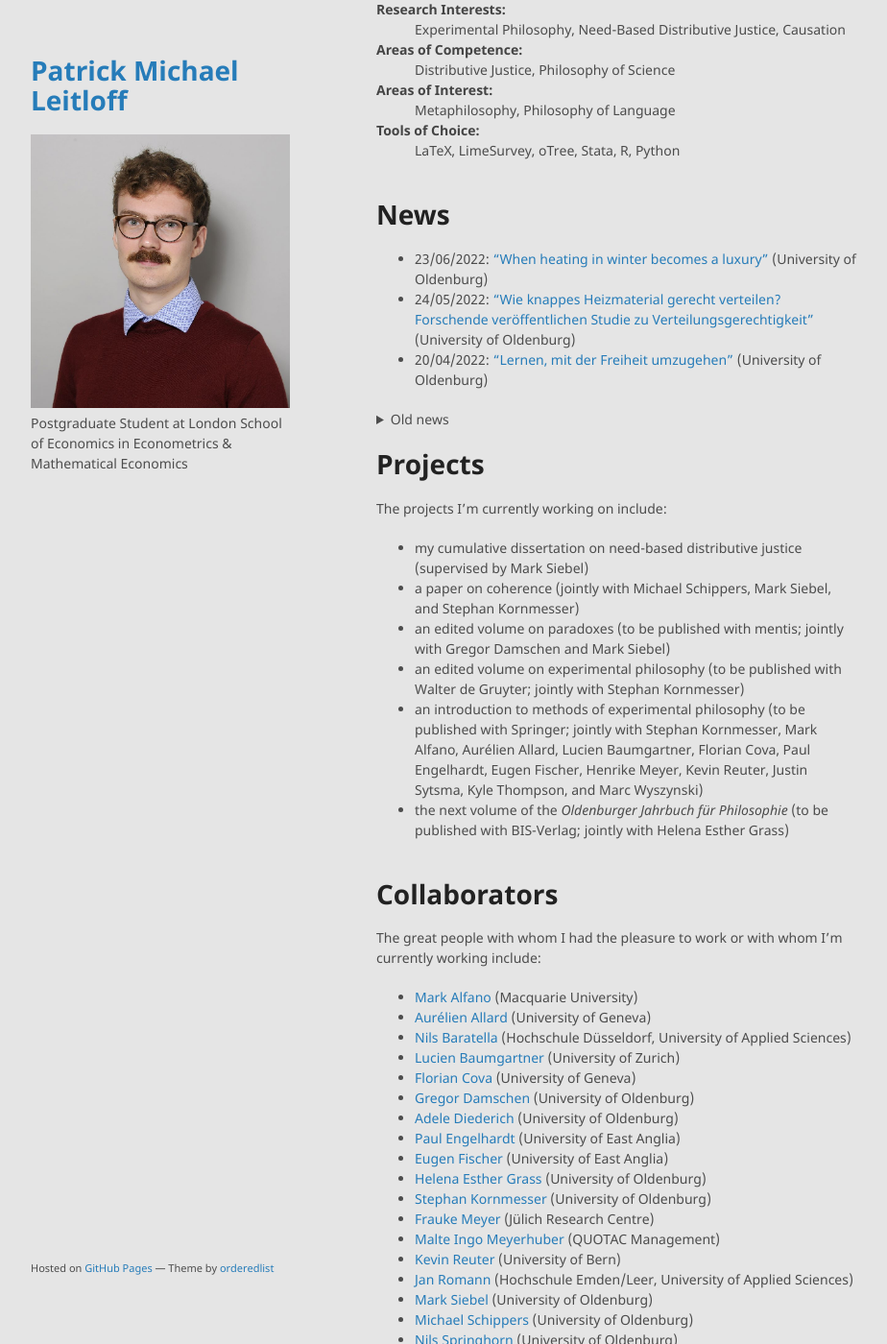
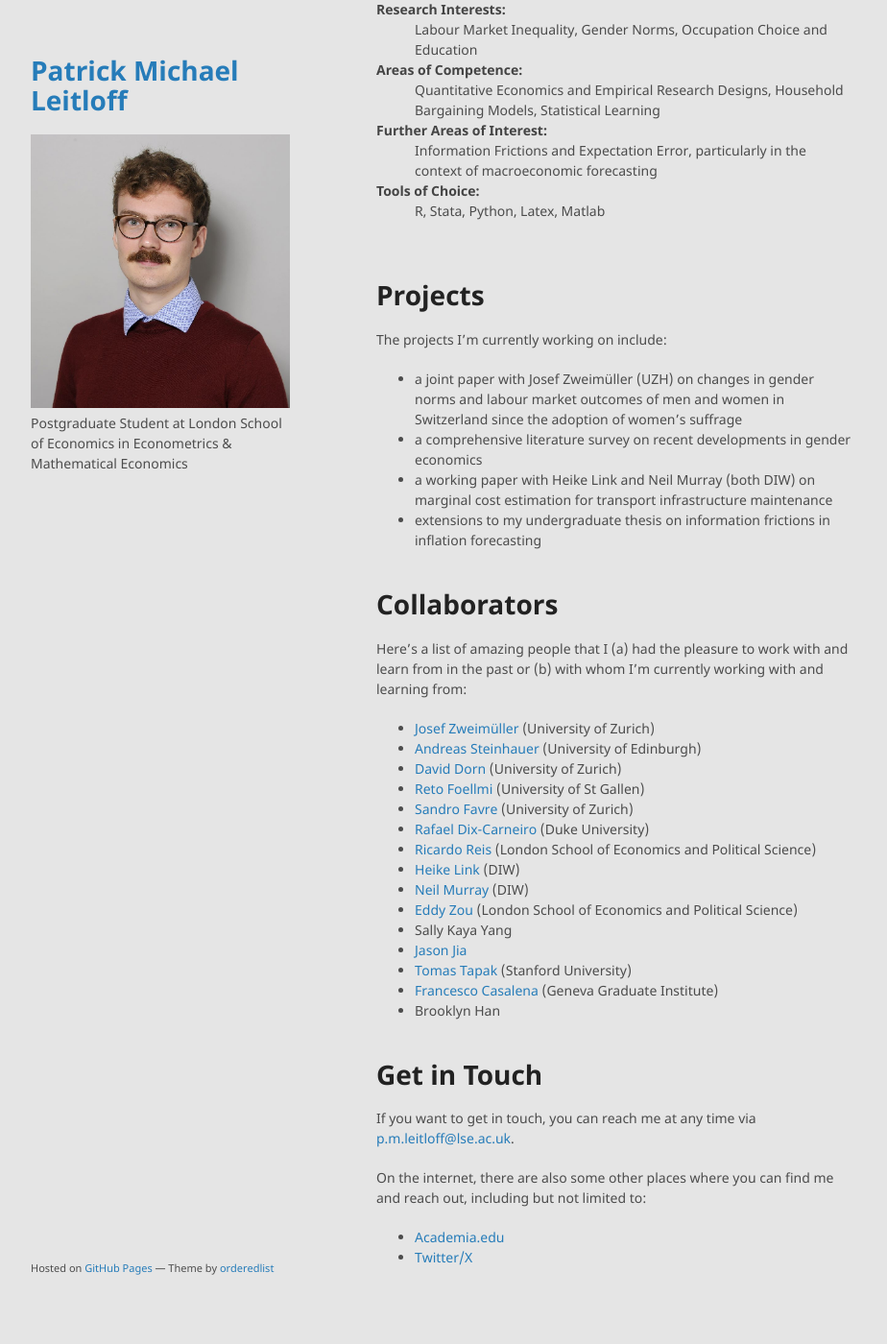
Before and after one commit to patrick-leitloff/patrick-leitloff.github.io, a Jekyll site: the page built from index.md, in a window 1280 px wide and 1400 px high, scrolled down 308 px. Shown: the whole window at 96% size, without its empty margins (178-1102 px from the left). Built offline with Jekyll 4.4.1, drawn with Linux system fonts in a browser that asks for light colours; some of the changed text lies outside the part shown.

Commit message:
Update index.md

```diff
--- a/index.md
+++ b/index.md
@@ -8,22 +8,24 @@ Hi, my name is Patrick! I’m a postgraduate student at the London School of Eco
 + my [employment](./employment.md),
 + the [publications](./publications.md) I’ve (co-) written
 
-Most of this information can also be found bundled in my CV (of which you can find the most recent version [here](https://.pdf).
+Most of this information can also be found bundled in my CV (of which you can find the most recent version [here](https://drive.google.com/file/d/1Ai2mt1Wzk93KegvQwh1Q7NkugNRq_aMt/view?usp=drive_link).
 
 * * *
 
 <dl>
    <dt>Research Interests:</dt>
-      <dd>Experimental Philosophy, Need-Based Distributive Justice, Causation</dd>
+      <dd>Labour Market Inequality, Gender Norms, Occupation Choice and Education</dd>
    <dt>Areas of Competence:</dt>
-      <dd>Distributive Justice, Philosophy of Science</dd>
-   <dt>Areas of Interest:</dt>
-      <dd>Metaphilosophy, Philosophy of Language</dd>
+      <dd>Quantitative Economics and Empirical Research Designs, Household Bargaining Models, Statistical Learning</dd>
+   <dt>Further Areas of Interest:</dt>
+      <dd>Information Frictions and Expectation Error, particularly in the context of macroeconomic forecasting</dd>
    <dt>Tools of Choice:</dt>
-      <dd>LaTeX, LimeSurvey, oTree, Stata, R, Python</dd>
+      <dd>R, Stata, Python, Latex, Matlab</dd>
 </dl>
 
 * * *
+
+<!---
 
 # News
 
@@ -56,46 +58,40 @@ Most of this information can also be found bundled in my CV (of which you can fi
 </ul>
 </details>
 
+-->
+
 * * *
 
 # Projects
 
 The projects I’m currently working on include:
-+ my cumulative dissertation on need-based distributive justice (supervised by Mark Siebel)
-+ a paper on coherence (jointly with Michael Schippers, Mark Siebel, and Stephan Kornmesser)
-+ an edited volume on paradoxes (to be published with mentis; jointly with Gregor Damschen and Mark Siebel)
-+ an edited volume on experimental philosophy (to be published with Walter de Gruyter; jointly with Stephan Kornmesser)
-+ an introduction to methods of experimental philosophy (to be published with Springer; jointly with Stephan Kornmesser, Mark Alfano, Aurélien Allard, Lucien Baumgartner, Florian Cova, Paul Engelhardt, Eugen Fischer, Henrike Meyer, Kevin Reuter, Justin Sytsma, Kyle Thompson, and Marc Wyszynski)
-+ the next volume of the _Oldenburger Jahrbuch für Philosophie_ (to be published with BIS-Verlag; jointly with Helena Esther Grass)
++ a joint paper with Josef Zweimüller (UZH) on changes in gender norms and labour market outcomes of men and women in Switzerland since the adoption of women's suffrage
++ a comprehensive literature survey on recent developments in gender economics
++ a working paper with Heike Link and Neil Murray (both DIW) on marginal cost estimation for transport infrastructure maintenance
++ extensions to my undergraduate thesis on information frictions in inflation forecasting
+
 
 * * *
 
 # Collaborators
 
-The great people with whom I had the pleasure to work or with whom I’m currently working include:
-+ [Mark Alfano](https://researchers.mq.edu.au/en/persons/mark-alfano) (Macquarie University)
-+ [Aurélien Allard](https://www.unige.ch/medecine/ieh2/welcome/staff/aurelien-allard/) (University of Geneva)
-+ [Nils Baratella](https://soz-kult.hs-duesseldorf.de/personen/baratella) (Hochschule Düsseldorf, University of Applied Sciences)
-+ [Lucien Baumgartner](https://www.philosophie.uzh.ch/de/seminar/people/research/snsf_reuter/baumgartner.html) (University of Zurich)
-+ [Florian Cova](https://www.unige.ch/cisa/center/members/cova-florian/) (University of Geneva)
-+ [Gregor Damschen](https://uol.de/philosophie/dr-gregor-damschen) (University of Oldenburg)
-+ [Adele Diederich](https://www.jacobs-university.de/directory/adiederich) (University of Oldenburg)
-+ [Paul Engelhardt](https://research-portal.uea.ac.uk/en/persons/paul-engelhardt) (University of East Anglia)
-+ [Eugen Fischer](https://research-portal.uea.ac.uk/en/persons/eugen-fischer) (University of East Anglia)
-+ [Helena Esther Grass](https://uol.de/philosophie/helena-grass) (University of Oldenburg)
-+ [Stephan Kornmesser](https://uol.de/stephan-kornmesser) (University of Oldenburg)
-+ [Frauke Meyer](https://www.fz-juelich.de/profile/meyer_f) (Jülich Research Centre)
-+ [Malte Ingo Meyerhuber](https://www.quotac.de/das-team.html) (QUOTAC Management)
-+ [Kevin Reuter](https://www.philosophie.unibe.ch/ueber_uns/personen/reuter/index_ger.html) (University of Bern)
-+ [Jan Romann](https://github.com/JKRhb) (Hochschule Emden/Leer, University of Applied Sciences)
-+ [Mark Siebel](https://uol.de/philosophie/prof-dr-mark-siebel) (University of Oldenburg)
-+ [Michael Schippers](https://uol.de/philosophie/ehemalige/dr-michael-schippers) (University of Oldenburg)
-+ [Nils Springhorn](https://uol.de/polsys/team/nils-springhorn) (University of Oldenburg)
-+ [Stefan Traub](https://www.hsu-hh.de/be/) (Helmut Schmidt University, University of the Federal Armed Forces Hamburg)
-+ [Justin Sytsma](https://people.wgtn.ac.nz/justin.sytsma) (Victoria University of Wellington)
-+ [Arne Robert Weiss](http://fae.ua.es/FAEX/weissarne-r/) (University of Alicante)
-+ [Kyle Thompson](https://www.kthompsonphilosophy.com/) (Harvey Mudd College)
-+ [Marc Wyszynski](https://www.uni-bremen.de/universitaet/campus/mitarbeiterinnenverzeichnis/person/187022/Wyszynski) (University of Bremen)
+Here's a list of amazing people that I (a) had the pleasure to work with and learn from in the past or (b) with whom I’m currently working with and learning from:
++ [Josef Zweimüller](https://sites.google.com/view/josefzweimueller/home) (University of Zurich)
++ [Andreas Steinhauer](https://www.ed.ac.uk/profile/andreas-steinhauer) (University of Edinburgh)
++ [David Dorn](https://www.ddorn.net/) (University of Zurich)
++ [Reto Foellmi](https://sites.google.com/site/foellmireto/home) (University of St Gallen)
++ [Sandro Favre](https://www.econ.uzh.ch/en/people/researchers/favre.html) (University of Zurich)
++ [Rafael Dix-Carneiro](https://sites.google.com/site/rafaeldixcarneiro/) (Duke University)
++ [Ricardo Reis](https://www.r2rsquared.com/) (London School of Economics and Political Science)
++ [Heike Link](https://www.diw.de/sixcms/detail.php?id=diw_01.c.10880.en) (DIW)
++ [Neil Murray](https://www.diw.de/sixcms/detail.php?id=diw_01.c.815528.en) (DIW)
++ [Eddy Zou](https://www.lse.ac.uk/economics/people/research-students/eddy-weijian-zou) (London School of Economics and Political Science)
++ Sally Kaya Yang
++ [Jason Jia](https://cepr.org/about/people/jason-jia)
++ [Tomas Tapak](https://profiles.stanford.edu/tomas-tapak) (Stanford University)
++ [Francesco Casalena](https://www.graduateinstitute.ch/discover-institute/casalena-francesco) (Geneva Graduate Institute)
++ Brooklyn Han
+
 
 * * *
 
@@ -103,12 +99,11 @@ The great people with whom I had the pleasure to work or with whom I’m current
 
 If you want to get in touch, you can reach me at any time via <p.m.leitloff@lse.ac.uk>.
 
-On the internet, there are also some other places where you can find me, including but not limited to:
-+ [Academia.edu](https://uni-oldenburg.academia.edu/alexandermaxbauer)
-+ [Google Scholar](https://scholar.google.de/citations?user=EFeokZUAAAAJ)
-+ [Mastodon](https://ohai.social/@alephmembeth)
-+ [ORCID](https://orcid.org/0000-0003-0923-6864)
-+ [OSF](https://osf.io/e7hpd/)
-+ [PhilPeople](https://philpeople.org/profiles/alexander-max-bauer)
-+ [ResearchGate](https://www.researchgate.net/profile/Alexander-Bauer-2)
-+ [SSRN](https://papers.ssrn.com/sol3/cf_dev/AbsByAuth.cfm?per_id=5771974)
+On the internet, there are also some other places where you can find me and reach out, including but not limited to:
++ [Academia.edu](https://independent.academia.edu/PatrickMichaelLeitloff)
++ [Twitter/X](https://twitter.com/PatrickLeitloff)
+<!--- + [Google Scholar]()  -->
+<!--- + [ORCID]() -->
+<!--- + [OSF]() -->
+<!--- + [ResearchGate]() -->
+<!--- + [SSRN]() -->
```
